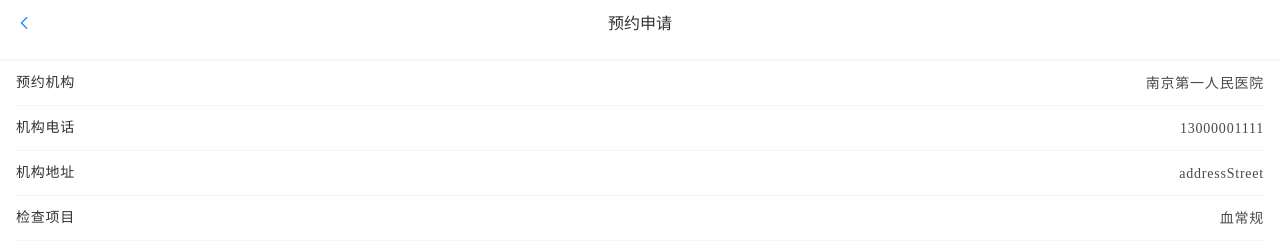
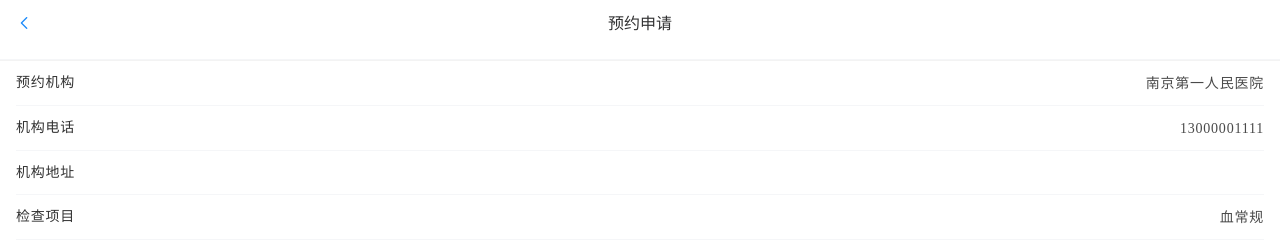
Before and after one commit to houzhenggang/hospital-appointment-ui-mobile, a Vue app: page /main/orderApplyFor in a window 1280 px wide. Shown: the top 251 px of the page. Built offline with nearby package versions, Linux system fonts and the light colour scheme; sample sign-in values are in the browser's storage; a small style sheet from the web is missing.

Commit message:
修复预约申请页面没有地址的问题

```diff
--- a/src/views/hospitalDetails/index.vue
+++ b/src/views/hospitalDetails/index.vue
@@ -221,7 +221,7 @@
         order(value) {
             console.log(value)
             console.log('预约')
-            this.$router.push({ name: '预约申请', params: { formData: this.formData, inspResourceId: this.$route.query.inspResourceId, timeDetail: value } })
+            this.$router.push({ name: '预约申请', params: { formData: this.formData, inspResourceId: this.$route.query.inspResourceId, timeDetail: value, address: this.hospitalValue.address } })
             // this.$router.push({ path: '/main/orderApplyFor', query: { formData: this.formData } })
         }
     }
--- a/src/views/orderApplyFor/index.vue
+++ b/src/views/orderApplyFor/index.vue
@@ -85,7 +85,7 @@
     //   cardList: cardList,
         hospitalName: '南京第一人民医院',
         hospitalPhone: '13000001111',
-        addressStreet: 'addressStreet',
+        addressStreet: '',
         inspItemName: '血常规',
         unitPrice: '0',
         name: '张三',
@@ -114,10 +114,10 @@
         })
         return
     }
+    this.addressStreet = this.$route.params.address
 
     this.hospitalName =  formData.hospitalName
     this.hospitalPhone =  formData.hospitalPhone
-    // this.addressStreet =  formData.addressStreet
     this.inspItemName =  formData.inspItemName
     this.unitPrice =  formData.unitPrice
 
```
